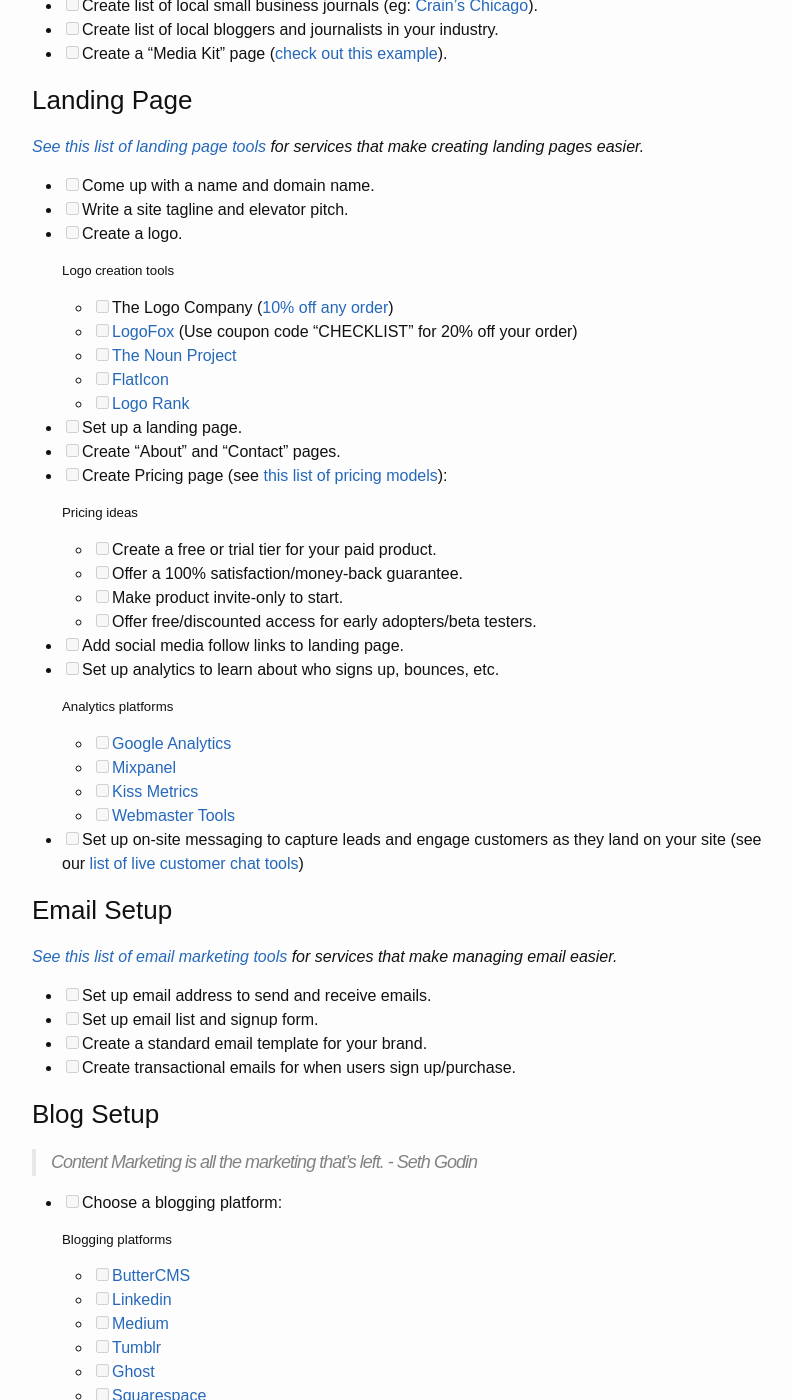
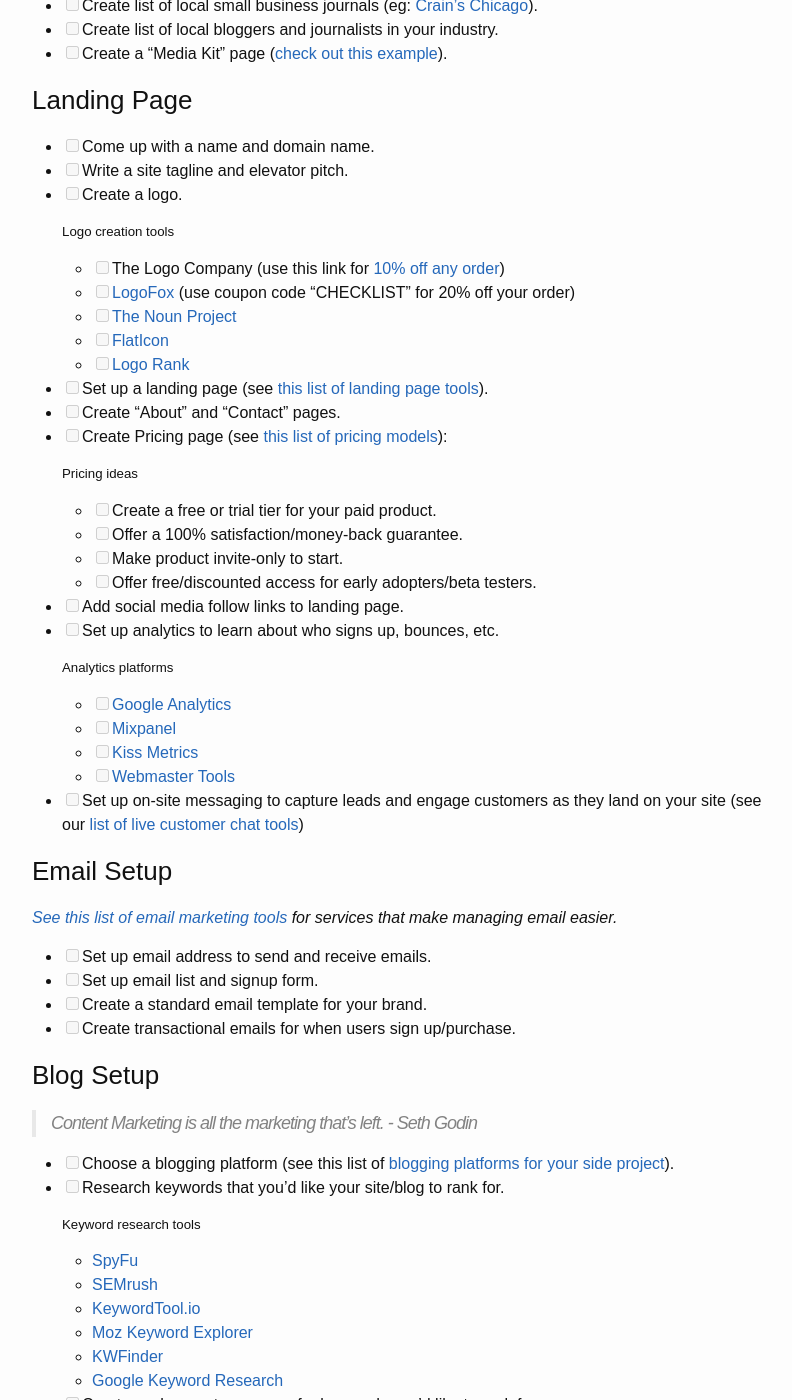
Before and after one commit to draftdev/startup-marketing-checklist, a Jekyll site: the page built from marketing-checklist.md, in a window 1280 px wide and 1400 px high, scrolled down 1670 px. Shown: the whole window, without its empty margins (238-1030 px from the left). Built offline with Jekyll 4.4.1, drawn with Linux system fonts in a browser that asks for light colours; comment, search, counter and statistics services are not loaded; some of the changed text lies outside the part shown.

Commit message:
Updating header, post, adding blogging platforms

```diff
--- a/_config.yml
+++ b/_config.yml
@@ -5,7 +5,7 @@
   A comprehensive, chronologically ordered list of marketing tactics and ideas you can try with
   your next side project.
 baseurl: "/"
-url: "http://sideprojectchecklist.com"
+url: "https://www.sideprojectchecklist.com"
 
 # Build settings
 markdown: kramdown
--- a/_data/navigation.yml
+++ b/_data/navigation.yml
@@ -1,9 +1,11 @@
 # If you want to link only specific pages in your header, add the path to the
 # pages in order as they should show up.
 main:
-  - title: "The Checklist"
+  - title: "Marketing Checklist"
     url: /marketing-checklist/
   - title: "Blog"
     url: /blog/
   - title: "GitHub"
     url: https://github.com/karllhughes/side-project-marketing
+  - title: "Twitter"
+    url: https://twitter.com/spchecklist
--- a/_posts/2017-08-15-landing-page-tools.markdown
+++ b/_posts/2017-08-15-landing-page-tools.markdown
@@ -55,6 +55,8 @@
 
 - **[ONTRApages](https://ontrapages.com/)**
 
+- **[Prelaunch Landing Page (Open Source)](https://github.com/evasio/prelaunch-landing-page)** - This simple open source template uses Nette and Bootstrap 4 to allow users to sign up before your product has launched.
+
 - **[Reverent Pages](https://www.reverentpages.com/)** - Unlike most options on this list, Reverent is a full-service landing page service rather than a DIY tool.
 
 - **[Rocketpages](http://www.rocketpages.net/)**
--- a/marketing-checklist.md
+++ b/marketing-checklist.md
@@ -60,20 +60,18 @@
 
 ### Landing Page
 
-*[See this list of landing page tools](https://www.sideprojectchecklist.com/2017/landing-page-tools/) for services that make creating landing pages easier.*
-
 - [ ] Come up with a name and domain name.
 - [ ] Write a site tagline and elevator pitch.
 - [ ] Create a logo.
 
   ##### Logo creation tools
-  - [ ] The Logo Company ([10% off any order](http://www.kqzyfj.com/click-8424281-10526654))
-  - [ ] [LogoFox](https://logofox.co/form/name) (Use coupon code "CHECKLIST" for 20% off your order)
+  - [ ] The Logo Company (use this link for [10% off any order](http://www.kqzyfj.com/click-8424281-10526654))
+  - [ ] [LogoFox](https://logofox.co/form/name) (use coupon code "CHECKLIST" for 20% off your order)
   - [ ] [The Noun Project](https://thenounproject.com/)
   - [ ] [FlatIcon](https://www.flaticon.com/)
   - [ ] [Logo Rank](http://brandmark.io/logo-rank/)
 
-- [ ] Set up a landing page.
+- [ ] Set up a landing page (see [this list of landing page tools](https://www.sideprojectchecklist.com/2017/landing-page-tools/)).
 - [ ] Create "About" and "Contact" pages.
 - [ ] Create Pricing page (see [this list of pricing models](https://taprun.com/methods/)):
 
@@ -107,17 +105,7 @@
 
 > _Content Marketing is all the marketing that’s left._ - Seth Godin
 
-- [ ] Choose a blogging platform:
-
-  ##### Blogging platforms
-  - [ ] [ButterCMS](https://buttercms.com)
-  - [ ] [Linkedin](https://www.linkedin.com/post/new)
-  - [ ] [Medium](https://medium.com/new-story)
-  - [ ] [Tumblr](https://www.tumblr.com/)
-  - [ ] [Ghost](https://ghost.org/)
-  - [ ] [Squarespace](https://www.squarespace.com/)
-  - [ ] [Wordpress.com](https://wordpress.org/)
-
+- [ ] Choose a blogging platform (see this list of [blogging platforms for your side project](/2017/blogging-platforms)).
 - [ ] Research keywords that you'd like your site/blog to rank for.
 
   ##### Keyword research tools
```
Also changed, not shown: _posts/2017-10-03-blogging-platforms.markdown (added, +50 -0 lines).
